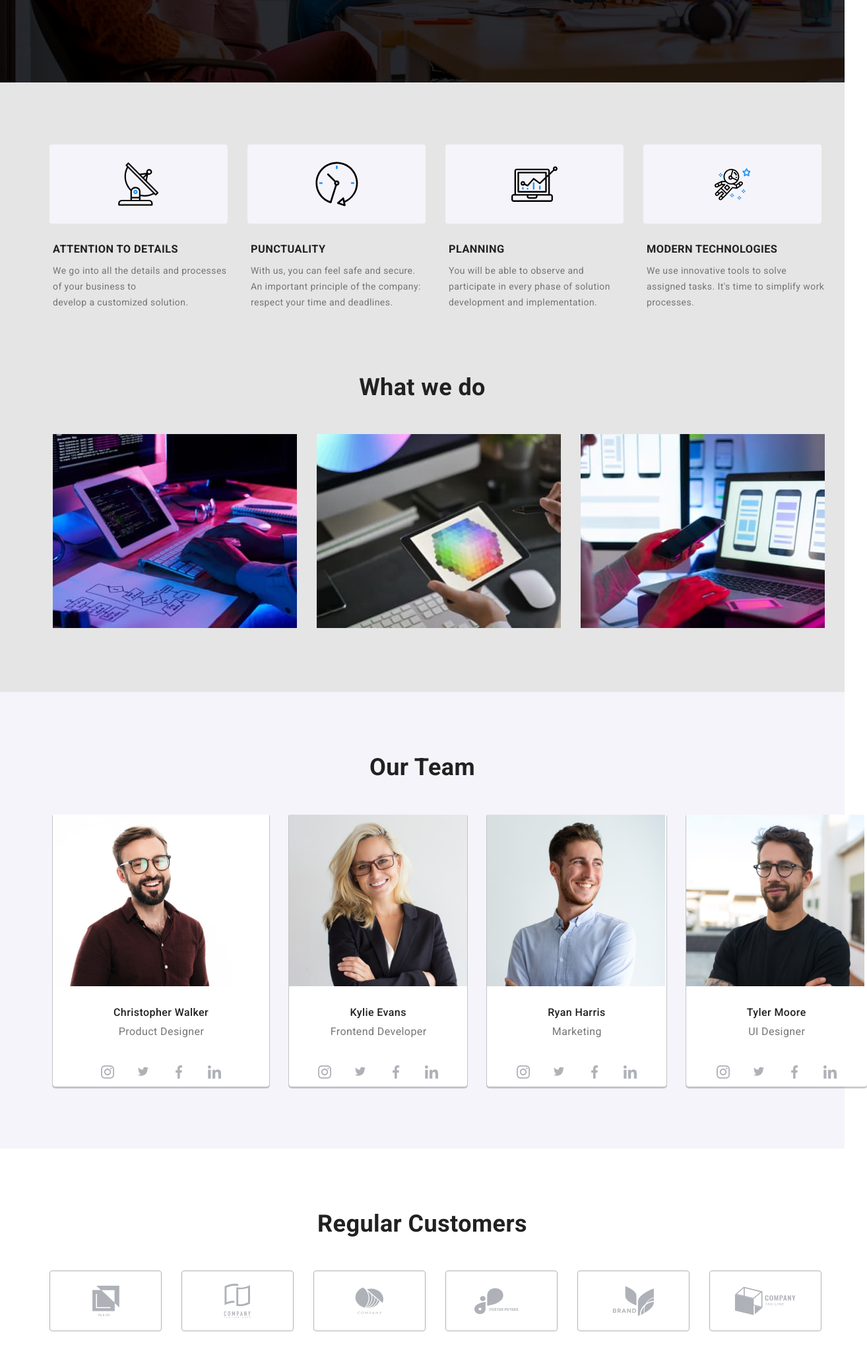
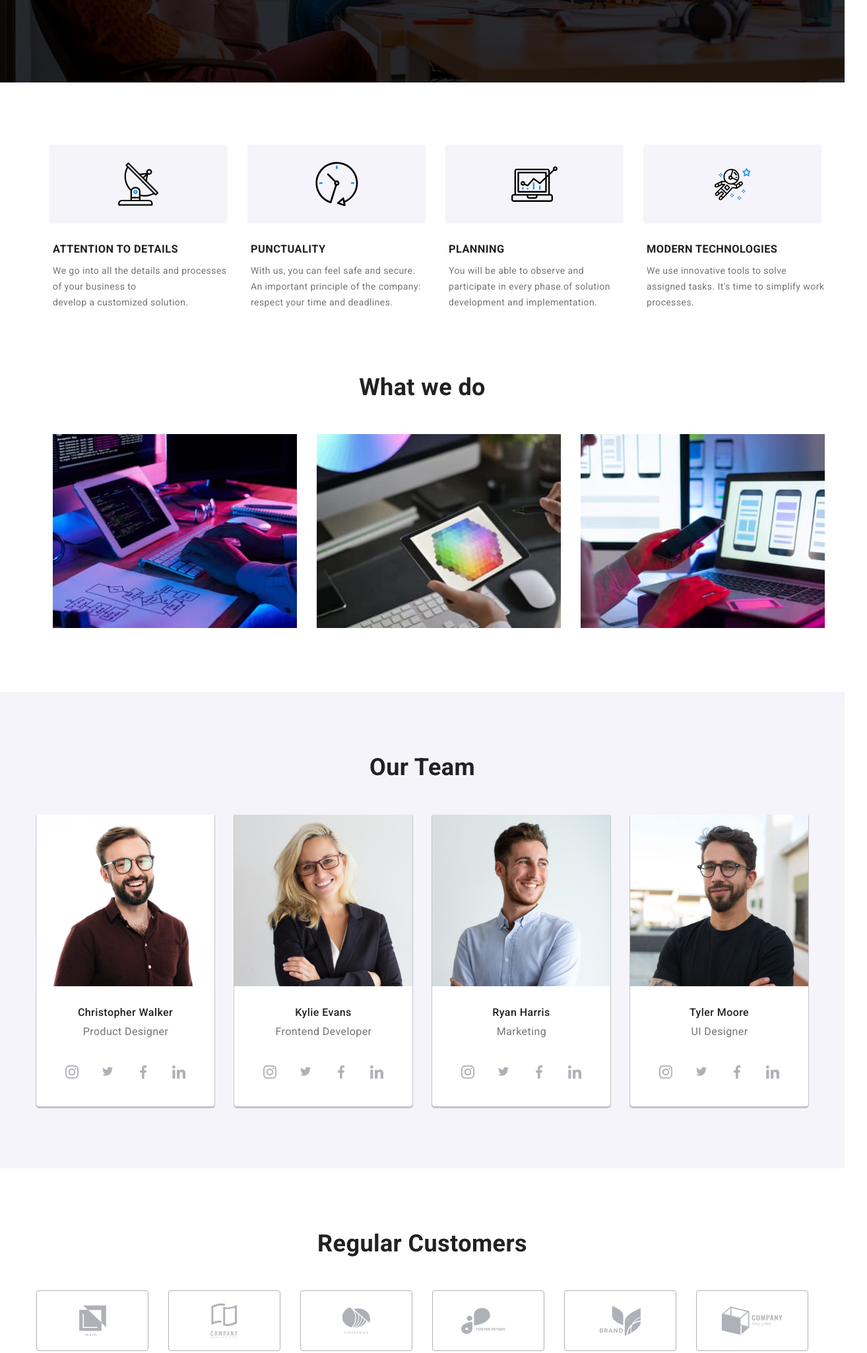
Before and after one commit to Bianca10/-goit-markup-hw-04, a plain HTML site: page index.html in a window 1280 px wide. Shown: the part 540-2591 px from the top of the page at 66% size, 1314 px wide, since content can reach past the window. Drawn offline with nearby package versions, Linux system fonts and the light colour scheme.

Commit message:
refacere-2

```diff
--- a/css/styles.css
+++ b/css/styles.css
@@ -91,8 +91,10 @@ body {
 .header-icons:hover {
   fill: rgba(33, 150, 243, 1);
 }
-.nav-list-item:hover {
+
+.list-a:hover {
   border-bottom: 3px solid #2196f3;
+  padding-bottom: 36px;
   border-radius: 2px;
 }
 .nav-list-item:active {
@@ -167,7 +169,7 @@ body {
 
 /*Middle Sectioon*/
 .middle-section {
-  background-color: #e5e5e5;
+  background-color: white;
 }
 
 .text-section-list {
@@ -215,7 +217,7 @@ body {
   padding-bottom: 94px;
 }
 .ourwork-section {
-  background-color: #e5e5e5;
+  background-color: white;
 }
 
 .title-section {
@@ -227,14 +229,6 @@ body {
   justify-content: center;
   padding-bottom: 50px;
   padding-top: 94px;
-}
-.box-section {
-  box-shadow: 0px 2px 0px 1px rgba(0, 0, 0, 0.2);
-  border-radius: 0px 0px 4px 4px;
-  background-color: #ffffff;
-  display: flex;
-  flex-direction: column;
-  text-align: center;
 }
 
 /*OurTime*/
@@ -248,6 +242,8 @@ body {
   font-size: 16px;
   font-weight: 400;
   line-height: 19px;
+  padding-inline-start: 0px;
+  justify-content: center;
 }
 .name-section {
   font-weight: 500;
@@ -256,11 +252,17 @@ body {
   color: #212121;
   line-height: 1, 18;
   margin-top: 30px;
-  margin-right: 92px;
-  margin-left: 92px;
 }
 .name {
   white-space: nowrap;
+}
+.box-section {
+  box-shadow: 0px 2px 0px 1px rgba(0, 0, 0, 0.2);
+  border-radius: 0px 0px 4px 4px;
+  background-color: #ffffff;
+  display: flex;
+  flex-direction: column;
+  text-align: center;
 }
 .role-section {
   font-size: 16px;
@@ -277,6 +279,7 @@ body {
 .socialmedia-icon-ourtime {
   display: flex;
   justify-content: center;
+  padding-bottom: 30px;
 }
 .backgound-ourtime-icons {
   display: flex;
@@ -298,6 +301,7 @@ body {
   gap: 30px;
   align-items: center;
   justify-content: center;
+  padding-inline-start: 0px;
 }
 .backgrouns-regular-icons {
   display: flex;
```
